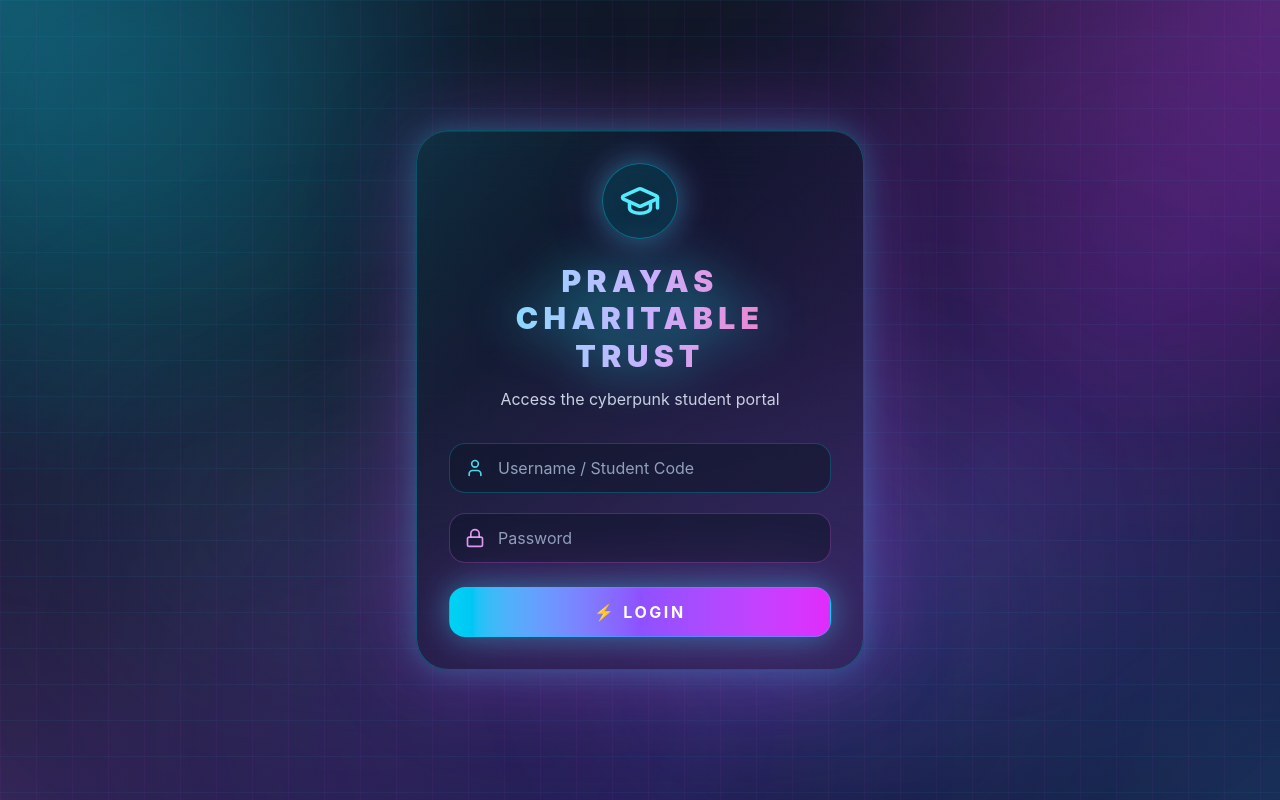
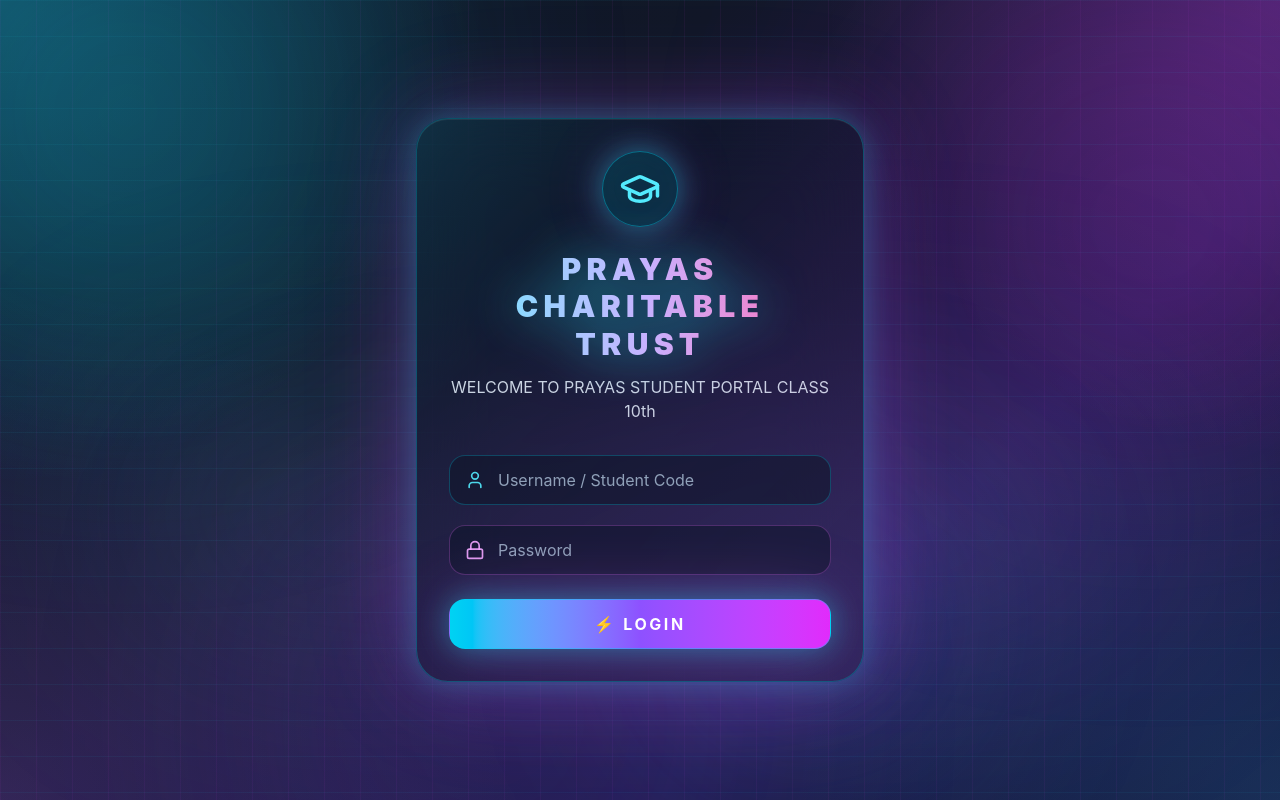
Before and after one commit to Anuragsahu418/PRAYAS-Test-Management, a React app in the folder frontend/: page / in a window 1280 px wide. Built offline with nearby package versions, Linux system fonts and the light colour scheme; the HTML template or start-up script is replaced by a standard one.

Commit message:
next commit

```diff
--- a/frontend/src/pages.jsx
+++ b/frontend/src/pages.jsx
@@ -65,7 +65,7 @@
         </h1>
 
         <p className="mt-3 text-center text-sm sm:text-base text-slate-300">
-          Access the cyberpunk student portal
+          WELCOME TO PRAYAS STUDENT PORTAL CLASS 10th
         </p>
 
         {/* Username */}
```
